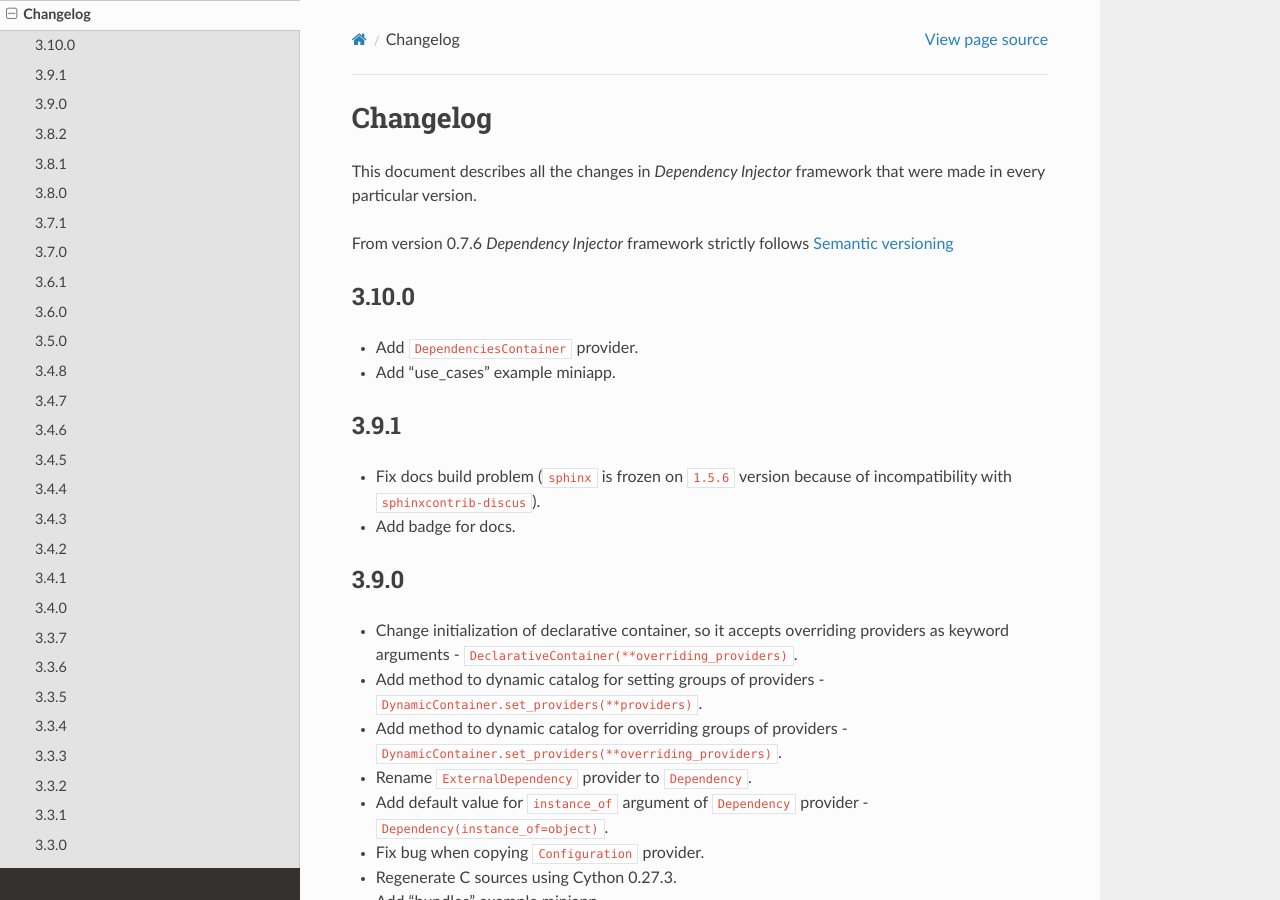
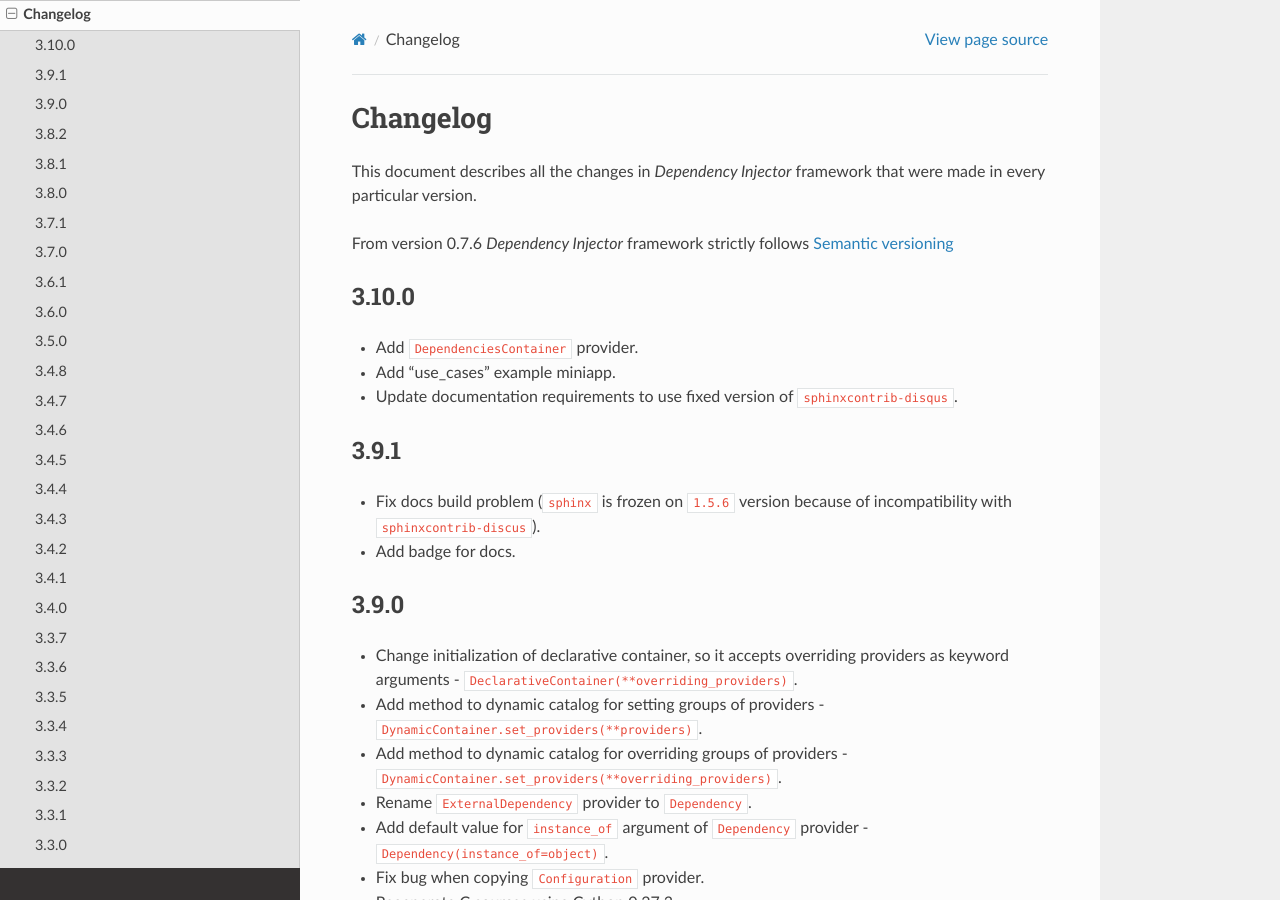
Before and after one commit to ets-labs/python-dependency-injector, a Sphinx documentation site: the page built from docs/main/changelog.rst, in a window 1280 px wide and 900 px high. Built offline with Sphinx 7.4.7 and the Read the Docs theme 2.0.0, drawn with Linux system fonts in a browser that asks for light colours.

Commit message:
Update changelog

```diff
--- a/docs/main/changelog.rst
+++ b/docs/main/changelog.rst
@@ -12,6 +12,9 @@
 ------
 - Add ``DependenciesContainer`` provider.
 - Add "use_cases" example miniapp.
+- Update documentation requirements to use fixed version of
+  ``sphinxcontrib-disqus``.
+
 
 3.9.1
 -----
```
